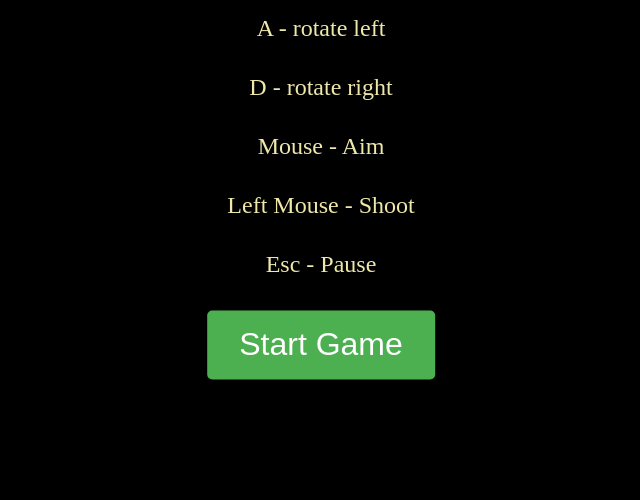
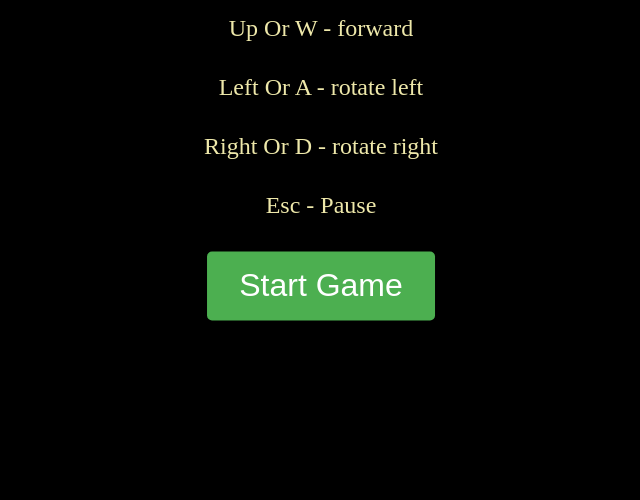
Before and after one commit to Jaxsbr/RoboWar, a plain HTML site: page index.html in a window 1280 px wide. Shown: the part 300-800 px from the top of the page, without its empty margins (319-959 px from the left). Drawn offline with Linux system fonts and the light colour scheme.

Commit message:
updated key controls

```diff
--- a/index.html
+++ b/index.html
@@ -7,11 +7,9 @@
 
         <div id="main-menu" class="menu">
             <h1>Robo War</h1>
-            <p>W - forward</p>
-            <p>A - rotate left</p>
-            <p>D - rotate right</p>
-            <p>Mouse - Aim</p>
-            <p>Left Mouse - Shoot</p>
+            <p>Up Or W - forward</p>
+            <p>Left Or A - rotate left</p>
+            <p>Right Or D - rotate right</p>
             <p>Esc - Pause</p>
             <button id="start-btn" onclick="$.MenuStartGame();">Start Game</button>
           </div>
```
